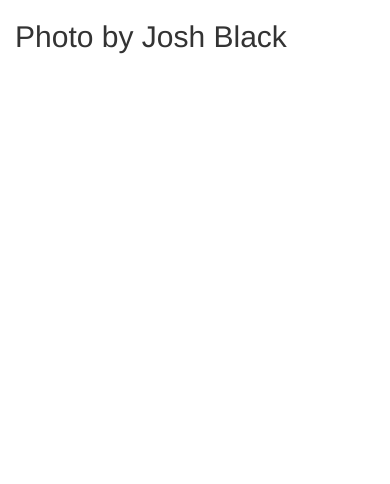
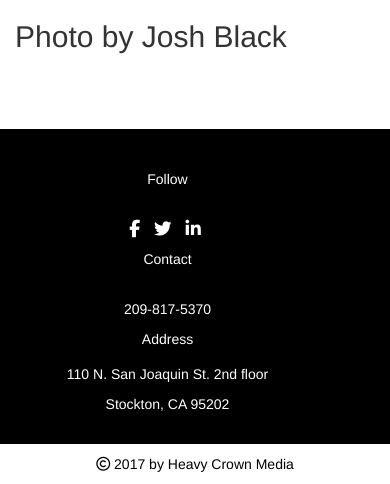
Before and after one commit to RoninDusette/HeavyCrown, a Django app: page /photos/2/ in a window 390 px wide. Shown: the part 542-1026 px from the top of the page. Before the commit the page ends 596 px from the top, so only its background shows below. Run offline with Django 3.2, Linux system fonts and the light colour scheme; data comes from the database, SQL or seed files in the repository; some libraries are stand-ins or nearby versions.

Commit message:
added footer to photo-detail view

```diff
--- a/HeavyCrown/apps/portfolio/templates/portfolio/photo-detail.html
+++ b/HeavyCrown/apps/portfolio/templates/portfolio/photo-detail.html
@@ -62,4 +62,42 @@ s.setAttribute('data-timestamp', +new Date());
 
 
 <script type="text/javascript" src="//s7.addthis.com/js/300/addthis_widget.js#pubid=ra-52f519881ae0d403"></script>
+
+    <br>
+    <br>
+    <div style="background-color: black; color: white;">
+    <div class="container" style="padding: 0 120px;">
+        <br>
+        <br>
+        <div class="row text-center" style="margin-left: -70px;">
+            <div class="col-md-4">
+                <p>Follow</p>
+                <br>
+                <ul class="list-unstyled list-inline">
+                    <li><i id="social_link_facebook" class="fa fa-facebook fa-lg" aria-hidden="true" style="cursor: pointer;"></i></li>
+                    <li><i id="social_link_twitter"  class="fa fa-twitter fa-lg" aria-hidden="true" style="cursor: pointer;"></i></li>
+                    <li><i id="social_link_linkedin"  class="fa fa-linkedin fa-lg" aria-hidden="true" style="cursor: pointer;"></i></li>
+                </ul>
+            </div>
+            <div class="col-md-4">
+                <p>Contact</p>
+                <br>
+                <p>209-817-5370</p>
+            </div>
+            <div class="col-md-4">
+                <p>Address</p>
+                <br>
+                <p style="margin-top: -15px;">110 N. San Joaquin St. 2nd floor</p>
+                <p>Stockton, CA 95202</p>
+            </div>
+        </div>
+        <br>
+    </div>
+    <div class="row" style="background-color: white; color: black; padding-top: 10px;">
+        <div class="col-md-12 text-center">
+            <p><i class="fa fa-copyright" aria-hidden="true"></i> 2017 by Heavy Crown Media</p>
+        </div>
+    </div>
+</div>
+
 {% endblock content %}
```
